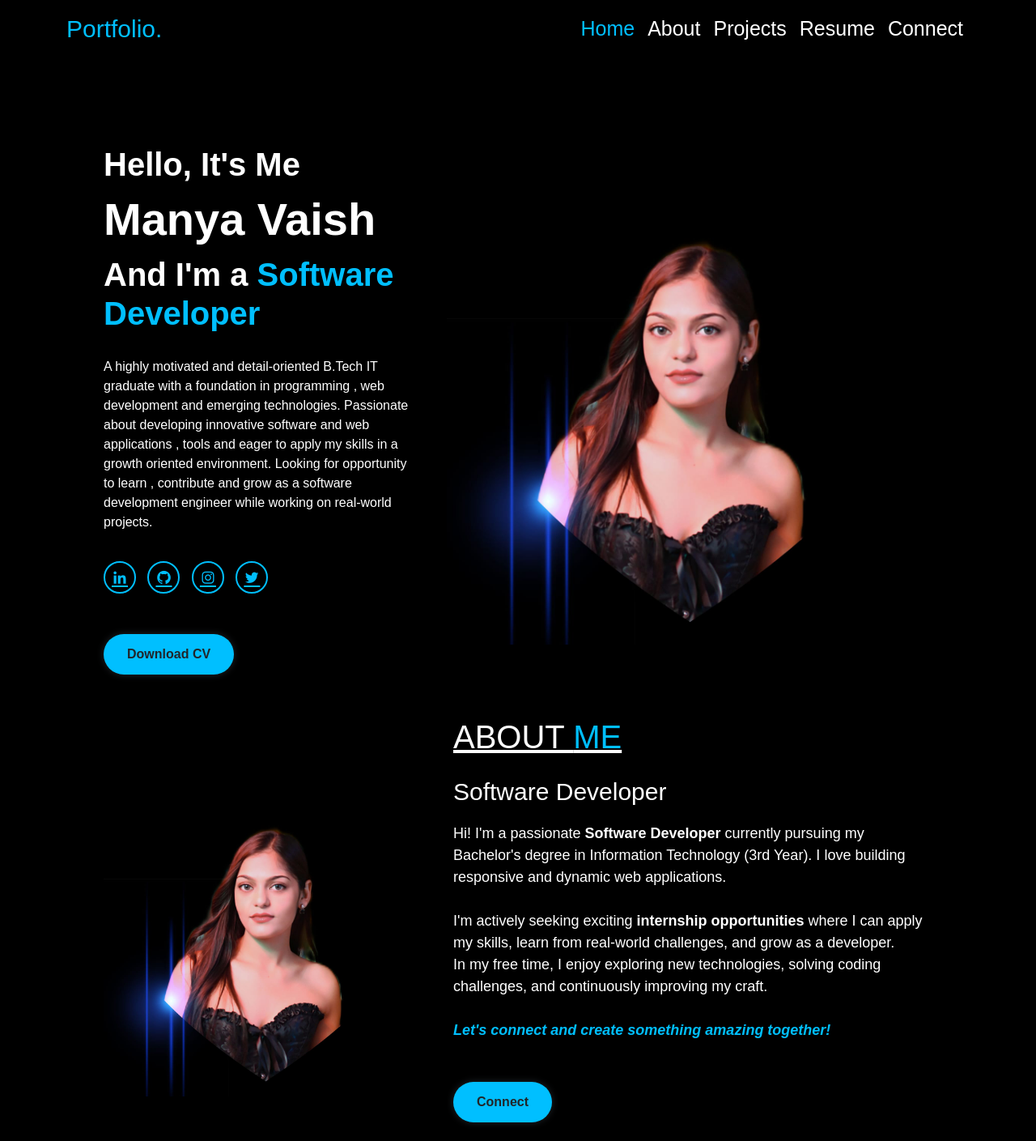
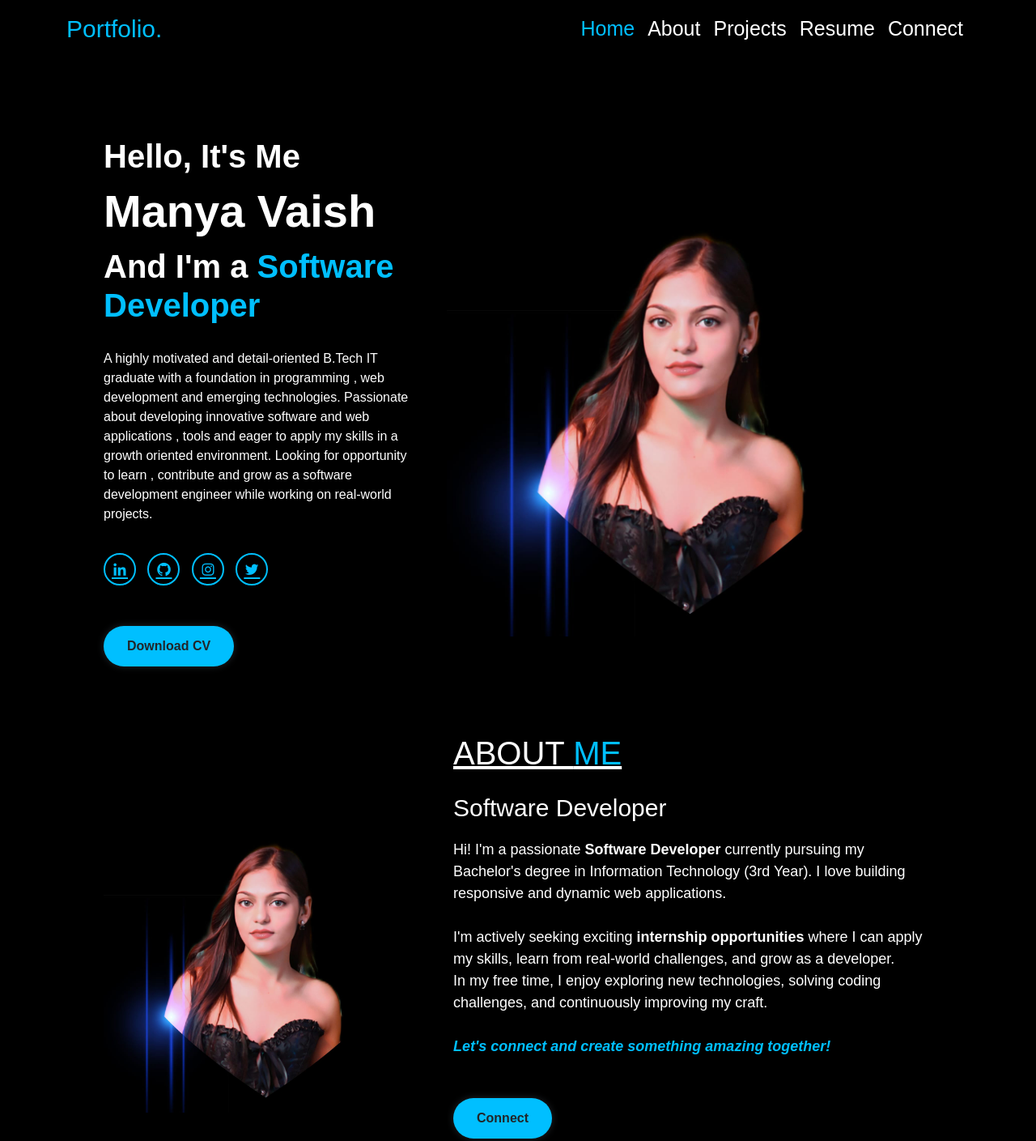
Before and after one commit to Manyavaish/Manyavaish.github.io, a plain HTML site: page index.html in a window 1280 px wide. Shown: the top 1409 px of the page at 81% size. Drawn offline with nearby package versions, Linux system fonts and the light colour scheme.

Commit message:
Update portfolio.css

```diff
--- a/portfolio.css
+++ b/portfolio.css
@@ -45,7 +45,7 @@ section{
     align-items: center;
     flex-wrap: wrap;
     gap:2rem;
-    padding:70px 10% 0;
+    padding:50px 10% 0;
 }
 .home-img img{
     width:100%;
@@ -105,7 +105,7 @@ section{
 
 }
 .about{
-   padding-top: 50px;
+   padding-top: 70px;
 
     display:flex;
     justify-content: center;
```
